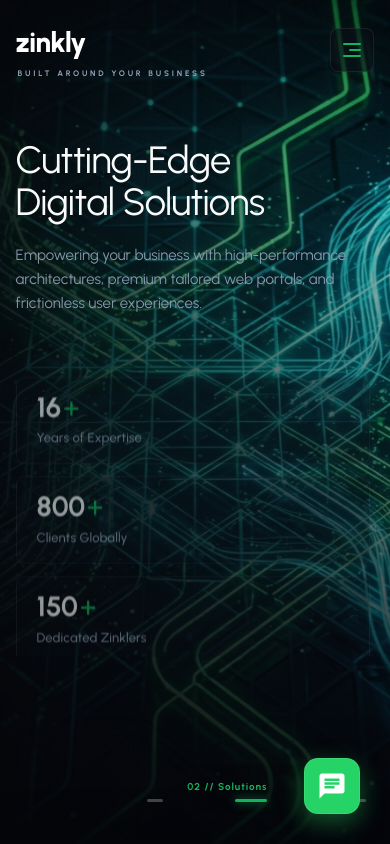
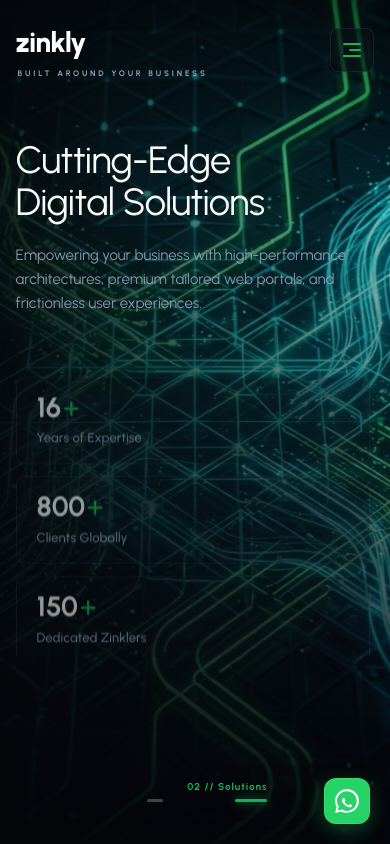
Before and after one commit to Leadfremestudio/zinkly-web, a React (Vite) app: page / in a window 390 px wide. Shown: the top 844 px of the page. Built offline with nearby package versions, Linux system fonts and the light colour scheme.

Commit message:
fix(responsive): align and size back-to-top and whatsapp buttons consistently

```diff
--- a/src/App.css
+++ b/src/App.css
@@ -3671,6 +3671,32 @@ body.menu-open-scroll-lock {
   transform: translateX(0);
 }
 
+/* WhatsApp Mobile / Responsive alignment adjustments */
+@media (max-width: 768px) {
+  .whatsapp-floating-container {
+    bottom: 20px;
+    right: 20px;
+  }
+
+  .whatsapp-link-btn {
+    width: 46px;
+    height: 46px;
+    border-radius: 12px;
+    box-shadow: 0 6px 20px rgba(37, 211, 102, 0.3);
+  }
+
+  .whatsapp-link-btn svg {
+    width: 24px;
+    height: 24px;
+  }
+
+  .whatsapp-tooltip {
+    right: 62px;
+    font-size: 13px;
+    padding: 8px 14px;
+  }
+}
+
 /* ============================================================
    RESPONSIVE STYLES FOR RESTORED ABOUT & SERVICES SECTIONS
    ============================================================ */
--- a/src/components/FloatingChat.jsx
+++ b/src/components/FloatingChat.jsx
@@ -22,7 +22,7 @@ function FloatingChat() {
         id="chat-widget"
       >
         <svg viewBox="0 0 24 24" width="28" height="28" fill="currentColor">
-          <path d="M20 2H4c-1.1 0-1.99.9-1.99 2L2 22l4-4h14c1.1 0 2-.9 2-2V4c0-1.1-.9-2-2-2zM6 9h12v2H6V9zm8 5H6v-2h8v2zm4-6H6V6h12v2z" />
+          <path d="M12.031 0C5.39 0 .023 5.366.023 12.008c0 2.125.55 4.197 1.6 6.023L0 24l6.133-1.61c1.77.965 3.757 1.477 5.79 1.48h.005c6.64 0 12.007-5.366 12.007-12.01C24.035 5.37 18.67 0 12.03 0zm0 21.993c-1.8 0-3.57-.48-5.11-1.39l-.366-.218-3.8 1 1.016-3.7-.24-.38a9.836 9.836 0 01-1.512-5.3c0-5.426 4.417-9.845 9.85-9.845 2.632.002 5.107 1.027 6.97 2.89a9.78 9.78 0 012.877 6.967c-.004 5.43-4.42 9.848-9.845 9.848zm4.587-6.262c-.25-.124-1.48-.73-1.707-.81-.227-.083-.393-.124-.56.123-.165.25-.647.81-.792.975-.145.166-.29.186-.54.062a6.8 6.8 0 01-2.01-1.24 7.48 7.48 0 01-1.39-1.73c-.146-.25-.015-.387.11-.51.112-.11.25-.29.375-.434.125-.145.166-.24.25-.405.082-.166.04-.31-.02-.435-.06-.124-.56-1.35-.767-1.85-.2-.486-.4-.42-.56-.428h-.48c-.165 0-.435.062-.663.31-.228.25-.87.85-.87 2.07 0 1.22.885 2.4 1.01 2.56.124.165 1.74 2.656 4.214 3.72.588.254 1.047.406 1.405.52.593.189 1.133.162 1.56.1.475-.07 1.48-.605 1.687-1.19.207-.585.207-1.085.145-1.19-.06-.104-.227-.166-.477-.29z" />
         </svg>
       </a>
     </div>
--- a/src/index.css
+++ b/src/index.css
@@ -213,10 +213,10 @@ html.lenis, html.lenis-smooth {
    ========================================================================== */
 .back-to-top {
   position: fixed;
-  bottom: 100px;
+  bottom: 102px;
   right: 30px;
-  width: 50px;
-  height: 50px;
+  width: 56px;
+  height: 56px;
   border-radius: 14px;
   background-color: rgba(10, 12, 20, 0.85);
   border: 1px solid rgba(255, 255, 255, 0.1);
@@ -224,7 +224,7 @@ html.lenis, html.lenis-smooth {
   display: flex;
   align-items: center;
   justify-content: center;
-  z-index: 90;
+  z-index: 1000;
   cursor: pointer;
   opacity: 0;
   visibility: hidden;
@@ -250,6 +250,8 @@ html.lenis, html.lenis-smooth {
 }
 
 .back-to-top svg {
+  width: 22px;
+  height: 22px;
   transition: transform 0.3s cubic-bezier(0.25, 1, 0.5, 1);
 }
 
@@ -274,10 +276,15 @@ html.lenis, html.lenis-smooth {
 /* Position adjustments for mobile viewports to prevent overlapping with floating chat */
 @media (max-width: 768px) {
   .back-to-top {
-    bottom: 85px;
+    bottom: 78px;
     right: 20px;
-    width: 44px;
-    height: 44px;
+    width: 46px;
+    height: 46px;
+    border-radius: 12px;
+  }
+  .back-to-top svg {
+    width: 18px;
+    height: 18px;
   }
 }
 
```
